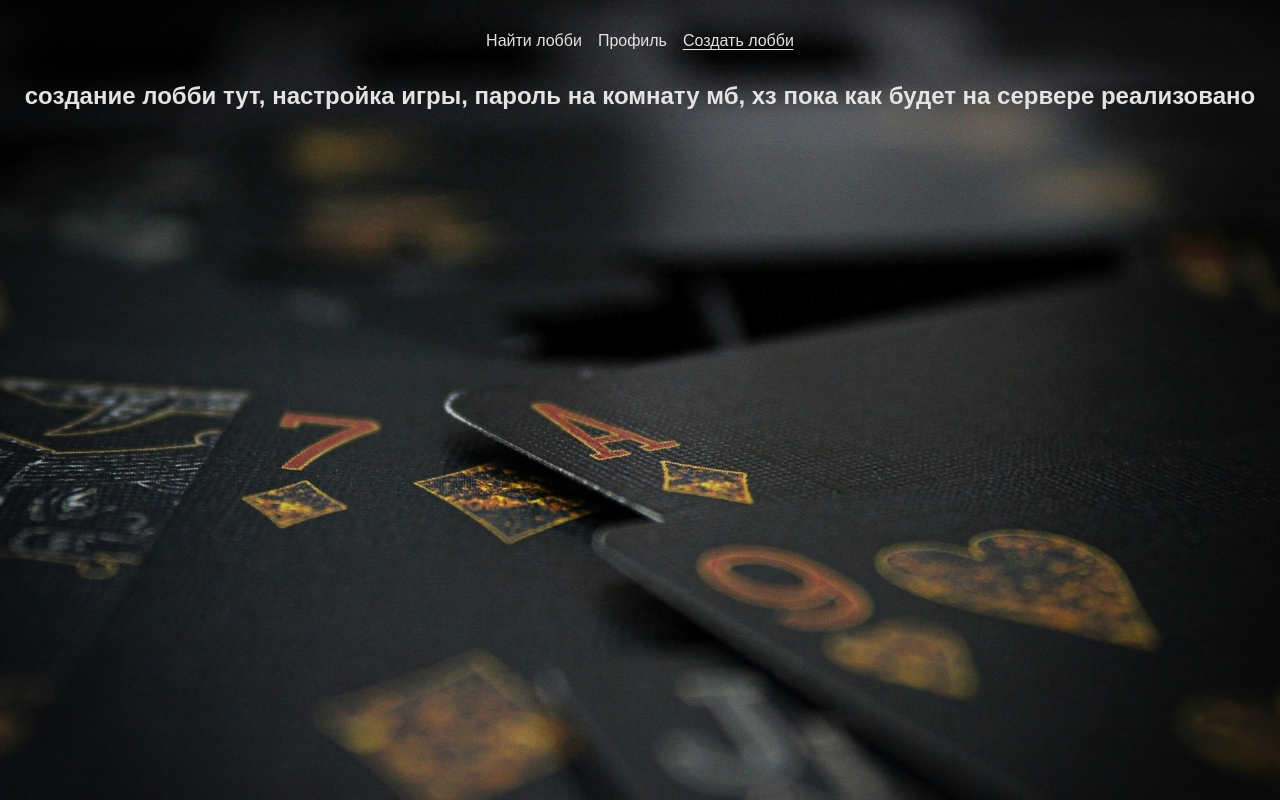
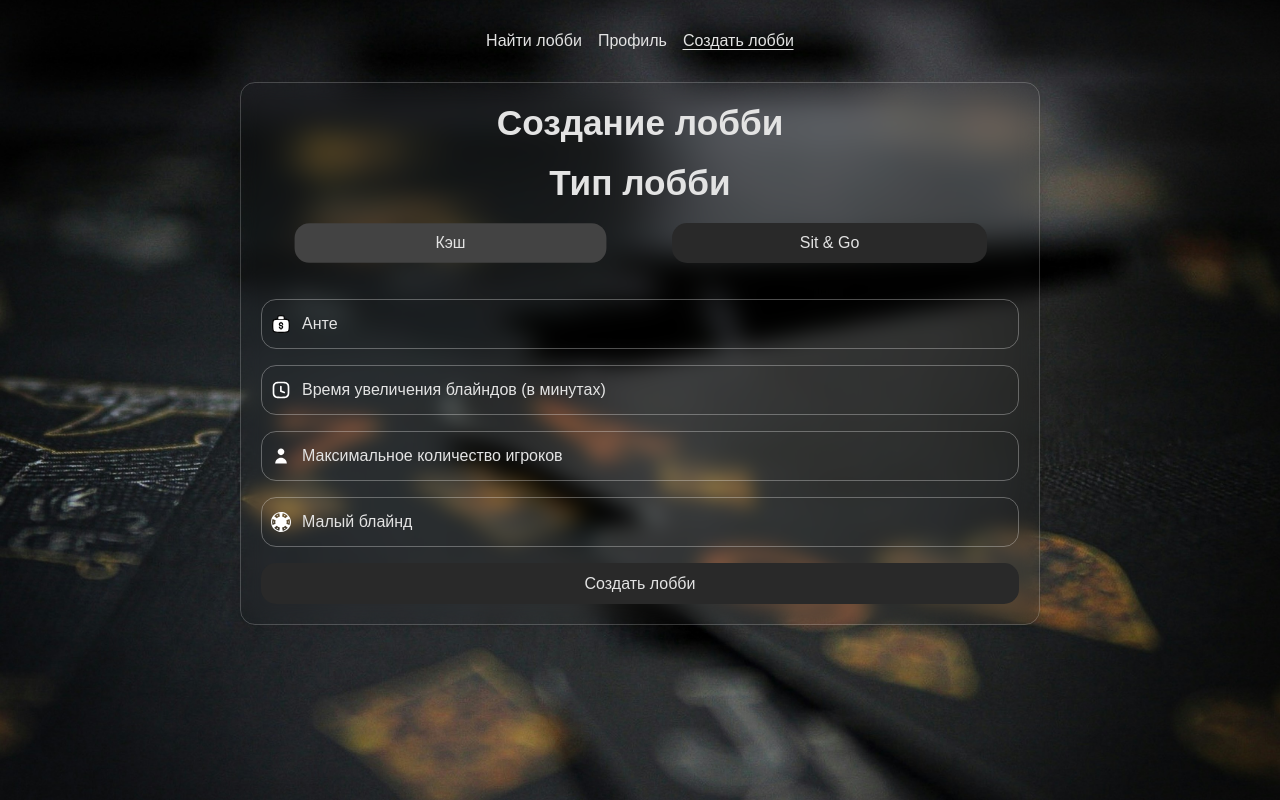
Before and after one commit to lkrassi/poker, a SvelteKit app: page /create-lobby in a window 1280 px wide. Built offline with nearby package versions, Linux system fonts and the light colour scheme; sample sign-in values are in the browser's storage.

Commit message:
components/ закрытие модалки через стор в confirmEmail, новые компоненты создания и поиска лобби, в Profile фикс стилей, в UpdateProfilePic + запрос для подгрузки нового фото профиля

```diff
--- a/src/components/ConfirmEmail.svelte
+++ b/src/components/ConfirmEmail.svelte
@@ -3,6 +3,8 @@
 	import { showMessage } from '../stores/messageStore';
 
 	import { apiFacade } from '$lib/apiFacade';
+
+	import { closeModal } from '../stores/modalStore';
 
 	import { goto } from '$app/navigation';
 	import { tick } from 'svelte';
@@ -55,6 +57,7 @@
 
 		if (result.success) {
 			showMessage('success', 'Email подтвержден успешно!');
+			closeModal();
 			goto('/login');
 		} else {
 			showMessage('error', result.message || 'Ошибка подтверждения');
--- a/src/routes/create-lobby/CreateLobby.svelte
+++ b/src/routes/create-lobby/CreateLobby.svelte
@@ -1,19 +1,241 @@
 <script lang="ts">
+	import { apiFacade } from '$lib/apiFacade';
+
+	import MoneyIcom from '../../assets/icons/MoneyIcom.svelte';
+	import TimeIcon from '../../assets/icons/TimeIcon.svelte';
+	import UserIcon from '../../assets/icons/UserIcon.svelte';
+	import ChipIcon from '../../assets/icons/ChipIcon.svelte';
+
+	import { showMessage } from '../../stores/messageStore';
+
+	let ante: number | null = null;
+	let blindIncreaseTime: number | null = null;
+	let cacheGame = true;
+	let maxPlayers: number | null = null;
+	let smallBlind: number | null = null;
+
+	const handleCreateLobby = async () => {
+		const blindIncreaseTimeFormatted = blindIncreaseTime ? `${blindIncreaseTime}m` : '15m';
+
+		const isDefaultSettings =
+			ante === null && blindIncreaseTime === null && maxPlayers === null && smallBlind === null;
+
+		const response = await apiFacade.createLobby({
+			ante: ante || 0,
+			blind_increase_time: blindIncreaseTimeFormatted,
+			cache_game: cacheGame,
+			max_players: maxPlayers || 2,
+			small_blind: smallBlind || 0
+		});
+
+		if (response.success) {
+			const message = isDefaultSettings
+				? 'Лобби успешно создано с настройками по умолчанию'
+				: 'Лобби успешно создано!';
+			showMessage('success', message);
+		} else {
+			showMessage('error', response.message || 'Ошибка при создании лобби');
+		}
+	};
+
+	const setGameMode = (mode: 'cache' | 'sitngo') => {
+		cacheGame = mode === 'cache';
+	};
 </script>
 
-<section class="create-lobby-page">
-	<div class="create-lobby">
-		<h1>
-			создание лобби тут, настройка игры, пароль на комнату мб, хз пока как будет на сервере
-			реализовано
-		</h1>
+<section class="create-lobby">
+	<div class="create-lobby__container">
+		<h1 class="create-lobby__title">Создание лобби</h1>
+		<h1 class="create-lobby__title">Тип лобби</h1>
+		<div class="create-lobby__game-mode">
+			<button
+				class="create-lobby__game-mode-button {cacheGame ? 'active' : ''}"
+				on:click={() => setGameMode('cache')}
+			>
+				Кэш
+			</button>
+			<button
+				class="create-lobby__game-mode-button {!cacheGame ? 'active' : ''}"
+				on:click={() => setGameMode('sitngo')}
+			>
+				Sit & Go
+			</button>
+		</div>
+		<form class="create-lobby__form" on:submit|preventDefault={handleCreateLobby}>
+			<div class="create-lobby__input-container">
+				<MoneyIcom />
+				<input
+					type="number"
+					id="ante"
+					class="create-lobby__input"
+					bind:value={ante}
+					min="0"
+					placeholder="Анте"
+				/>
+			</div>
+
+			<div class="create-lobby__input-container">
+				<TimeIcon />
+				<input
+					type="number"
+					id="blindIncreaseTime"
+					class="create-lobby__input"
+					bind:value={blindIncreaseTime}
+					min="1"
+					placeholder="Время увеличения блайндов (в минутах)"
+				/>
+			</div>
+
+			<div class="create-lobby__input-container">
+				<UserIcon />
+				<input
+					type="number"
+					id="maxPlayers"
+					class="create-lobby__input"
+					bind:value={maxPlayers}
+					min="2"
+					max="10"
+					placeholder="Максимальное количество игроков"
+				/>
+			</div>
+
+			<div class="create-lobby__input-container">
+				<ChipIcon />
+				<input
+					type="number"
+					id="smallBlind"
+					class="create-lobby__input"
+					bind:value={smallBlind}
+					min="0"
+					placeholder="Малый блайнд"
+				/>
+			</div>
+
+			<button class="create-lobby__submit-button" type="submit">Создать лобби</button>
+		</form>
 	</div>
 </section>
 
 <style lang="scss">
 	.create-lobby {
-		h1 {
+		display: flex;
+		justify-content: center;
+		align-items: center;
+
+		&__container {
+			display: flex;
+			flex-direction: column;
+			gap: 20px;
+			width: 100%;
+			max-width: 800px;
+			background: transparent;
+			backdrop-filter: blur(10px);
+			padding: 20px;
+			border-radius: 15px;
+			border: 1px solid rgba(255, 255, 255, 0.2);
+			box-shadow: 0 4px 10px var(--box-shadow-color);
+		}
+
+		&__title {
 			text-align: center;
+			font-size: 2.2rem;
+			color: var(--text-color);
+		}
+
+		&__game-mode {
+			display: flex;
+			justify-content: space-between;
+			margin-bottom: 1rem;
+
+			&-button {
+				flex: 1;
+				margin: 0 2rem;
+				color: var(--text-color);
+				background-color: var(--primary-color);
+				transition: 0.3s ease;
+
+				&:hover,
+				&:focus {
+					background-color: var(--primary-color-hover);
+					transform: scale(1.01);
+				}
+
+				&.active {
+					background-color: var(--primary-color-hover);
+					transform: scale(0.99);
+				}
+			}
+		}
+
+		&__form {
+			display: flex;
+			flex-direction: column;
+			gap: 1rem;
+		}
+
+		&__input-container {
+			position: relative;
+			display: flex;
+			align-items: center;
+		}
+
+		&__input {
+			width: 100%;
+			padding: 15px 15px 15px 40px;
+			border: 1px solid var(--border-color);
+			border-radius: 15px;
+			color: var(--text-color);
+			background: transparent;
+			transition: 0.3s ease;
+
+			&::placeholder {
+				color: var(--text-color);
+			}
+
+			&:focus {
+				border-color: var(--text-color);
+				outline: none;
+				box-shadow: 0 0 8px rgba(var(--primary-color-rgb), 0.4);
+			}
+		}
+
+		&__submit-button {
+			color: var(--text-color);
+			background-color: var(--primary-color);
+			transition: 0.3s ease;
+
+			&:hover,
+			&:focus {
+				background-color: var(--primary-color-hover);
+				transform: scale(1.01);
+			}
+
+			&:active {
+				transform: scale(0.99);
+			}
+		}
+	}
+
+	@media (max-width: 576px) {
+		.create-lobby {
+			margin: 6rem 0 0;
+
+			&__game-mode {
+				flex-direction: column;
+				row-gap: 1rem;
+			}
+
+			&__title {
+				font-size: 1.8rem;
+			}
+
+			&__input {
+				font-size: 0.7rem;
+
+				&::placeholder {
+					font-size: 0.7rem;
+				}
+			}
 		}
 	}
 </style>
--- a/src/routes/profile/Profile.svelte
+++ b/src/routes/profile/Profile.svelte
@@ -106,11 +106,6 @@
 			flex-direction: column;
 			align-items: center;
 			text-align: center;
-			background: transparent;
-			backdrop-filter: blur(10px);
-			padding: 5rem;
-			border-radius: 15px;
-			box-shadow: 0 4px 10px var(--box-shadow-color);
 		}
 
 		&__img-actions {
--- a/src/routes/profile/UpdateProfilePic.svelte
+++ b/src/routes/profile/UpdateProfilePic.svelte
@@ -1,7 +1,7 @@
 <script lang="ts">
+	import { apiFacade } from '$lib/apiFacade';
+
 	import { showMessage } from '../../stores/messageStore';
-
-	import { apiFacade } from '$lib/apiFacade';
 
 	let selectedFile: File | null = null;
 	let imagePreviewUrl: string | null = null;
@@ -51,8 +51,8 @@
 		try {
 			const response = await apiFacade.updateProfilePic(selectedFile);
 			if (response.success) {
+				showMessage('success', response.message);
 				await apiFacade.getUserByUsername();
-				showMessage('success', response.message);
 				imagePreviewUrl = null;
 				selectedFile = null;
 				fileInput.value = '';
```
Also changed, not shown: src/routes/search-lobby/SearchLobby.svelte (+209 -6 lines).
